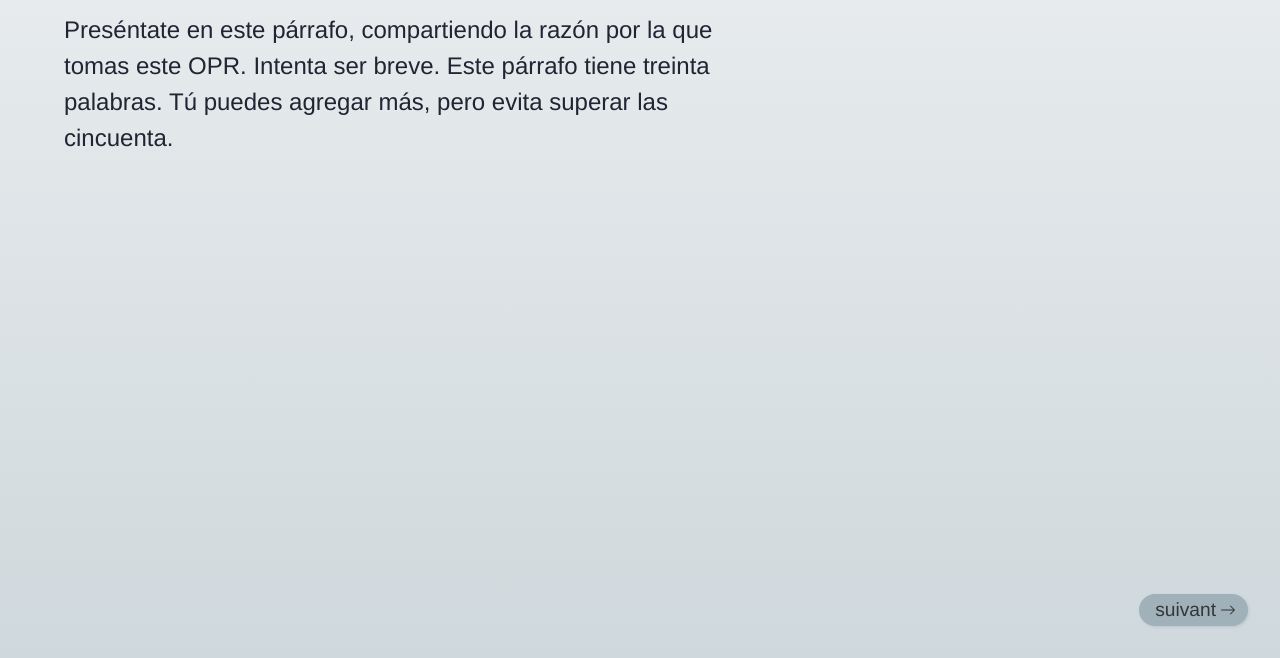
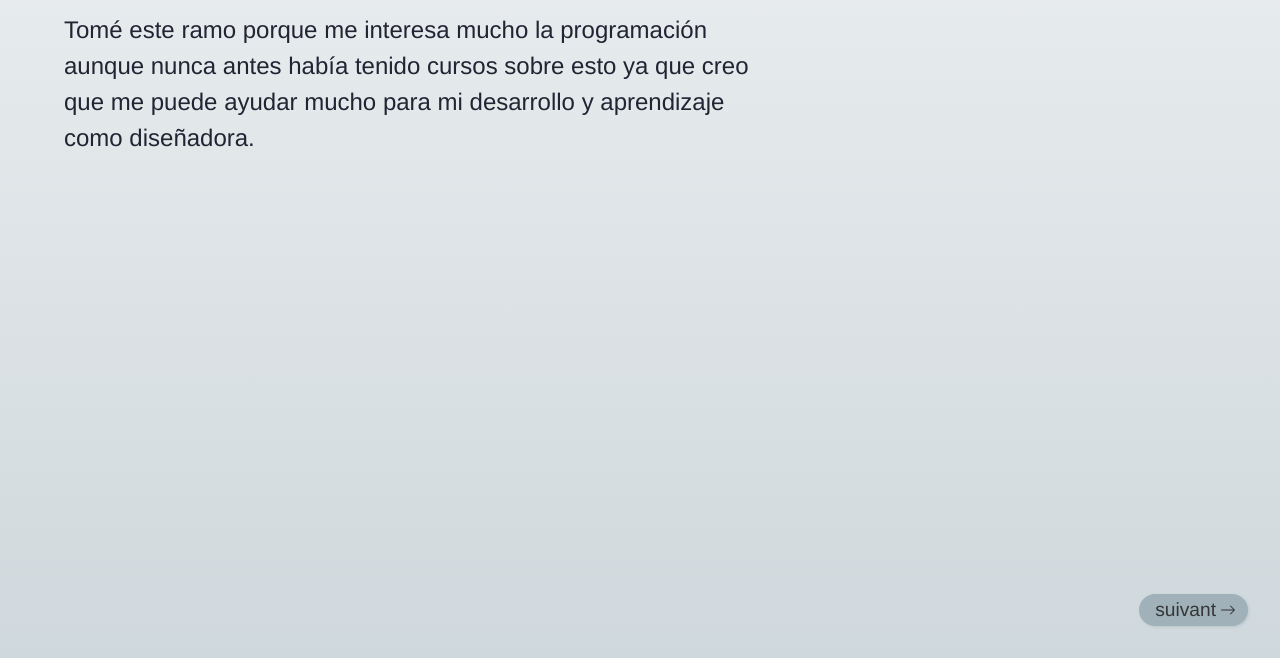
Before and after one commit to isabellamiro/Clase01-DNO, a plain HTML site: page index.html in a window 1280 px wide. Shown: the part 142-800 px from the top of the page. Drawn offline with nearby package versions, Linux system fonts and the light colour scheme.

Commit message:
Update index.html

```diff
--- a/index.html
+++ b/index.html
@@ -18,7 +18,7 @@
 
         <main>
             <h1>Isabella Migliaro</h1>
-            <p>Preséntate en este párrafo, compartiendo la razón por la que tomas este OPR. Intenta ser breve. Este párrafo tiene treinta palabras. Tú puedes agregar más, pero evita superar las cincuenta.</p>
+            <p>Tomé este ramo porque me interesa mucho la programación aunque nunca antes había tenido cursos sobre esto ya que creo que me puede ayudar mucho para mi desarrollo y aprendizaje como diseñadora.</p>
         </main>
 
         <div id="next"></div>
```
